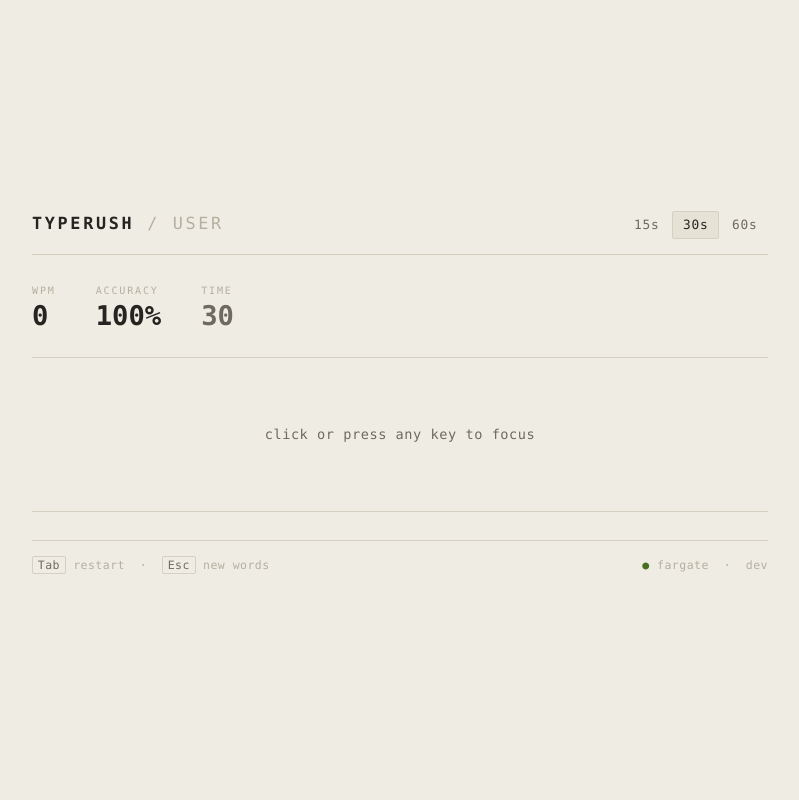
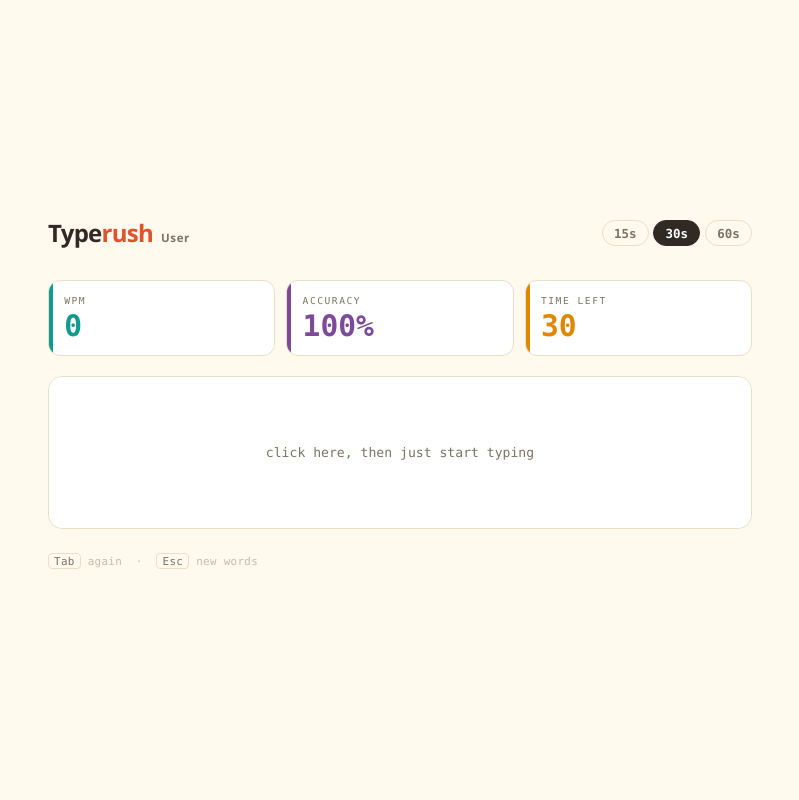
Before and after one commit to sjamillah/ecs-bluegreen-pipeline, a Flask app: page / in a window 1280 px wide. Shown: the whole page, without its empty margins (240-1039 px from the left). Run offline with Flask 3, Linux system fonts and the light colour scheme.

Commit message:
update the UI

```diff
--- a/app/templates/index.html
+++ b/app/templates/index.html
@@ -7,38 +7,41 @@
 <title>Typerush</title>
 <style>
     :root {
-        --paper:  #efece3;
-        --raised: #e6e2d6;
-        --ink:    #262320;
-        --soft:   #6f6a60;
-        --faint:  #b6afa1;
-        --rule:   #d6d0c1;
-        --hit:    #262320;
-        --miss:   #b23a1c;
-        --live:   #46701f;
+        --cream:  #fff9ee;
+        --card:   #ffffff;
+        --ink:    #2f2a24;
+        --soft:   #7d7365;
+        --faint:  #c6bbab;
+        --rule:   #ecdfc9;
+        --coral:  #e0522c;
+        --teal:   #0f9b8e;
+        --amber:  #e08700;
+        --plum:   #7d4a99;
         --mono: "SF Mono", "Cascadia Mono", "JetBrains Mono", ui-monospace, Menlo, Consolas, monospace;
+        --sans: "Avenir Next", "Segoe UI", system-ui, -apple-system, sans-serif;
     }
 
     @media (prefers-color-scheme: dark) {
         :root {
-            --paper:  #191713;
-            --raised: #211e19;
-            --ink:    #e9e3d6;
-            --soft:   #9a9386;
-            --faint:  #514b41;
-            --rule:   #332f27;
-            --hit:    #e9e3d6;
-            --miss:   #e0714c;
-            --live:   #a3c76b;
+            --cream:  #1b1815;
+            --card:   #241f1a;
+            --ink:    #f2ebdf;
+            --soft:   #a29889;
+            --faint:  #57503f;
+            --rule:   #362f26;
+            --coral:  #ff8360;
+            --teal:   #3ad4c4;
+            --amber:  #ffc14d;
+            --plum:   #cb9ae6;
         }
     }
 
     * { box-sizing: border-box; margin: 0; padding: 0; }
 
     body {
-        background: var(--paper);
+        background: var(--cream);
         color: var(--ink);
-        font-family: var(--mono);
+        font-family: var(--sans);
         min-height: 100vh;
         display: flex;
         justify-content: center;
@@ -47,171 +50,210 @@
         -webkit-font-smoothing: antialiased;
     }
 
-    .shell { width: 100%; max-width: 46rem; margin: auto; }
+    .shell { width: 100%; max-width: 44rem; margin: auto; }
 
     /* ---------- masthead ---------- */
     header {
         display: flex;
-        align-items: baseline;
+        align-items: center;
         justify-content: space-between;
         gap: 1rem;
         flex-wrap: wrap;
-        padding-bottom: 0.9rem;
-        border-bottom: 1px solid var(--rule);
+        margin-bottom: 1.75rem;
     }
 
     .wordmark {
-        font-size: 1.05rem;
-        font-weight: 700;
-        letter-spacing: 0.16em;
-        text-transform: uppercase;
+        font-size: 1.5rem;
+        font-weight: 800;
+        letter-spacing: -0.03em;
     }
-    .wordmark span { color: var(--faint); font-weight: 400; }
+    .wordmark b { color: var(--coral); font-weight: 800; }
+    .wordmark em {
+        font-style: normal;
+        font-size: 0.72rem;
+        font-weight: 600;
+        color: var(--soft);
+        letter-spacing: 0.05em;
+        margin-left: 0.5rem;
+    }
 
-    .modes { display: flex; gap: 0.15rem; }
+    .modes { display: flex; gap: 0.3rem; }
 
     .modes button {
-        font: inherit;
-        font-size: 0.8rem;
-        letter-spacing: 0.06em;
+        font-family: var(--mono);
+        font-size: 0.78rem;
+        font-weight: 600;
         color: var(--soft);
         background: none;
-        border: 1px solid transparent;
-        padding: 0.2rem 0.6rem;
+        border: 1.5px solid var(--rule);
+        padding: 0.28rem 0.7rem;
+        border-radius: 999px;
         cursor: pointer;
-        border-radius: 2px;
+        transition: color .12s, border-color .12s, background .12s;
     }
-    .modes button:hover { color: var(--ink); }
+    .modes button:hover { color: var(--ink); border-color: var(--faint); }
     .modes button[aria-pressed="true"] {
-        color: var(--ink);
-        border-color: var(--rule);
-        background: var(--raised);
+        color: var(--card);
+        background: var(--ink);
+        border-color: var(--ink);
     }
-    .modes button:focus-visible { outline: 2px solid var(--soft); outline-offset: 1px; }
+    .modes button:focus-visible { outline: 2px solid var(--teal); outline-offset: 2px; }
 
     /* ---------- readout ---------- */
     .readout {
-        display: flex;
-        gap: 2.5rem;
-        padding: 1.75rem 0 1.5rem;
+        display: grid;
+        grid-template-columns: repeat(3, 1fr);
+        gap: 0.7rem;
+        margin-bottom: 1.25rem;
+    }
+
+    .stat {
+        background: var(--card);
+        border: 1.5px solid var(--rule);
+        border-radius: 12px;
+        padding: 0.75rem 0.95rem;
+        position: relative;
+        overflow: hidden;
+    }
+    .stat::before {
+        content: "";
+        position: absolute;
+        left: 0; top: 0; bottom: 0;
+        width: 4px;
+        background: var(--tone, var(--faint));
+    }
+    .stat.wpm  { --tone: var(--teal); }
+    .stat.acc  { --tone: var(--plum); }
+    .stat.time { --tone: var(--amber); }
+
+    .stat .k {
+        display: block;
+        font-family: var(--mono);
+        font-size: 0.6rem;
+        letter-spacing: 0.16em;
+        text-transform: uppercase;
+        color: var(--soft);
+    }
+    .stat .v {
+        font-family: var(--mono);
+        font-size: 1.85rem;
+        font-weight: 700;
+        line-height: 1.15;
+        color: var(--tone, var(--ink));
         font-variant-numeric: tabular-nums;
     }
 
-    .stat .k {
-        display: block;
-        font-size: 0.63rem;
-        letter-spacing: 0.18em;
+    .held {
+        display: none;
+        position: absolute;
+        right: 0.7rem; top: 0.72rem;
+        font-family: var(--mono);
+        font-size: 0.58rem;
+        letter-spacing: 0.1em;
         text-transform: uppercase;
-        color: var(--faint);
-        margin-bottom: 0.15rem;
+        color: var(--amber);
+        border: 1px solid var(--amber);
+        border-radius: 999px;
+        padding: 0.05rem 0.4rem;
     }
-    .stat .v { font-size: 1.7rem; font-weight: 700; line-height: 1.1; }
-    .stat.clock .v { color: var(--soft); }
-    .stat.clock.running .v { color: var(--live); }
+    .stat.time.held-on .held { display: block; }
+    .stat.time.held-on .v { opacity: 0.55; }
 
     /* ---------- typing surface ---------- */
     .surface {
         position: relative;
-        border-top: 1px solid var(--rule);
-        border-bottom: 1px solid var(--rule);
-        padding: 1.5rem 0;
+        background: var(--card);
+        border: 1.5px solid var(--rule);
+        border-radius: 14px;
+        padding: 1.4rem 1.5rem;
         cursor: text;
     }
+    .surface:focus-within { border-color: var(--teal); }
 
     .viewport { height: 6.6rem; overflow: hidden; }
     .stream {
-        font-size: 1.28rem;
+        font-family: var(--mono);
+        font-size: 1.25rem;
         line-height: 2.2rem;
-        letter-spacing: 0.01em;
         transition: transform 0.15s ease;
         color: var(--faint);
     }
 
-    .w { display: inline-block; margin-right: 0.62rem; white-space: nowrap; }
+    .w { display: inline-block; margin-right: 0.6rem; white-space: nowrap; }
     .c { position: relative; }
-    .c.hit  { color: var(--hit); }
-    .c.miss { color: var(--miss); text-decoration: underline; text-decoration-thickness: 1px; }
-    .c.extra { color: var(--miss); opacity: 0.65; }
+    .c.hit   { color: var(--ink); }
+    .c.miss  { color: var(--coral); background: color-mix(in srgb, var(--coral) 14%, transparent); border-radius: 2px; }
+    .c.extra { color: var(--coral); opacity: 0.55; }
 
     .c.at::before {
         content: "";
         position: absolute;
-        left: -2px; top: 0.1em; bottom: 0.05em;
-        width: 2px;
-        background: var(--live);
+        left: -2px; top: 0.12em; bottom: 0.06em;
+        width: 2.5px;
+        border-radius: 2px;
+        background: var(--teal);
         animation: blink 1.1s steps(1) infinite;
     }
-    .w.done.bad { text-decoration: underline; text-decoration-color: var(--miss); text-underline-offset: 4px; }
-
     @keyframes blink { 0%, 49% { opacity: 1; } 50%, 100% { opacity: 0; } }
 
-    #catcher {
-        position: absolute; inset: 0;
-        opacity: 0; border: 0; padding: 0;
-        font: inherit; resize: none; cursor: text;
-    }
+    #catcher { position: absolute; inset: 0; opacity: 0; border: 0; padding: 0; font: inherit; resize: none; }
 
     .veil {
         position: absolute; inset: 0;
-        display: none;
-        align-items: center; justify-content: center;
-        background: var(--paper);
-        font-size: 0.85rem; color: var(--soft);
-        letter-spacing: 0.04em;
+        display: none; align-items: center; justify-content: center;
+        background: var(--card);
+        border-radius: 14px;
+        font-family: var(--mono); font-size: 0.82rem; color: var(--soft);
     }
     .surface.blurred .veil { display: flex; }
 
     /* ---------- result ---------- */
-    .result { display: none; padding: 1.75rem 0 0; }
+    .result { display: none; margin-top: 1.25rem; }
     .result.show { display: block; }
-    .result .grid {
-        display: grid;
-        grid-template-columns: repeat(auto-fit, minmax(7rem, 1fr));
-        gap: 1.25rem 2rem;
-        margin-bottom: 1.25rem;
+
+    .verdict {
+        font-size: 1.35rem;
+        font-weight: 800;
+        letter-spacing: -0.02em;
+        margin-bottom: 0.9rem;
     }
-    .result .big { font-size: 2.9rem; font-weight: 700; line-height: 1; }
-    .result .k {
-        display: block; font-size: 0.63rem; letter-spacing: 0.18em;
-        text-transform: uppercase; color: var(--faint); margin-bottom: 0.3rem;
+    .verdict span { color: var(--coral); }
+
+    .cards { display: grid; grid-template-columns: repeat(auto-fit, minmax(8rem, 1fr)); gap: 0.7rem; }
+    .cards div {
+        background: var(--card);
+        border: 1.5px solid var(--rule);
+        border-radius: 12px;
+        padding: 0.8rem 0.95rem;
     }
-    .result .v { font-size: 1.3rem; font-weight: 700; }
-    .pb { color: var(--live); }
+    .cards .k {
+        display: block; font-family: var(--mono); font-size: 0.6rem;
+        letter-spacing: 0.16em; text-transform: uppercase; color: var(--soft);
+    }
+    .cards .v { font-family: var(--mono); font-size: 1.5rem; font-weight: 700; }
+    .cards .big { font-size: 2.4rem; color: var(--teal); }
+    .pb { color: var(--amber) !important; }
 
     /* ---------- footer ---------- */
     footer {
-        display: flex;
-        justify-content: space-between;
-        gap: 1rem;
-        flex-wrap: wrap;
-        margin-top: 1.75rem;
-        padding-top: 0.9rem;
-        border-top: 1px solid var(--rule);
-        font-size: 0.72rem;
-        color: var(--faint);
-        letter-spacing: 0.04em;
+        display: flex; justify-content: space-between; gap: 1rem; flex-wrap: wrap;
+        margin-top: 1.5rem;
+        font-family: var(--mono); font-size: 0.68rem;
+        color: var(--faint); letter-spacing: 0.03em;
     }
     footer kbd {
-        font: inherit;
-        border: 1px solid var(--rule);
-        border-radius: 2px;
-        padding: 0.05rem 0.3rem;
-        color: var(--soft);
+        font: inherit; border: 1px solid var(--rule); border-radius: 4px;
+        padding: 0.05rem 0.32rem; color: var(--soft);
     }
-    #build { color: var(--faint); }
-    #build.moved { color: var(--live); }
-    #dot { color: var(--live); }
-    #dot.down { color: var(--miss); }
-
     @media (max-width: 540px) {
-        .readout { gap: 1.5rem; }
-        .stat .v { font-size: 1.4rem; }
-        .stream { font-size: 1.1rem; line-height: 2rem; }
+        .readout { grid-template-columns: 1fr 1fr; }
+        .stat.time { grid-column: span 2; }
+        .stream { font-size: 1.08rem; line-height: 2rem; }
         .viewport { height: 6rem; }
     }
 
     @media (prefers-reduced-motion: reduce) {
-        * { animation-duration: 0.001ms !important; transition-duration: 0.001ms !important; }
+        * { animation-duration: .001ms !important; transition-duration: .001ms !important; }
     }
 </style>
 </head>
@@ -219,7 +261,7 @@
 <div class="shell">
 
     <header>
-        <div class="wordmark">Typerush <span>/ {{ name }}</span></div>
+        <div class="wordmark">Type<b>rush</b><em>{{ name }}</em></div>
         <div class="modes" role="group" aria-label="Test length">
             <button type="button" data-secs="15">15s</button>
             <button type="button" data-secs="30" aria-pressed="true">30s</button>
@@ -228,55 +270,58 @@
     </header>
 
     <div class="readout">
-        <div class="stat"><span class="k">wpm</span><span class="v" id="wpm">0</span></div>
-        <div class="stat"><span class="k">accuracy</span><span class="v" id="acc">100%</span></div>
-        <div class="stat clock" id="clockbox"><span class="k">time</span><span class="v" id="clock">30</span></div>
+        <div class="stat wpm"><span class="k">wpm</span><span class="v" id="wpm">0</span></div>
+        <div class="stat acc"><span class="k">accuracy</span><span class="v" id="acc">100%</span></div>
+        <div class="stat time" id="timebox">
+            <span class="held">held</span>
+            <span class="k">time left</span><span class="v" id="clock">30</span>
+        </div>
     </div>
 
     <div class="surface" id="surface">
         <div class="viewport"><div class="stream" id="stream"></div></div>
         <textarea id="catcher" autocomplete="off" autocorrect="off" autocapitalize="off"
                   spellcheck="false" aria-label="Type here"></textarea>
-        <div class="veil">click or press any key to focus</div>
+        <div class="veil">click here, then just start typing</div>
     </div>
 
     <section class="result" id="result" aria-live="polite">
-        <div class="grid">
-            <div><span class="k">words per minute</span><span class="big" id="r-wpm">0</span></div>
+        <p class="verdict" id="verdict"></p>
+        <div class="cards">
+            <div><span class="k">words per minute</span><span class="v big" id="r-wpm">0</span></div>
             <div><span class="k">accuracy</span><span class="v" id="r-acc">0%</span></div>
             <div><span class="k">characters</span><span class="v" id="r-chars">0</span></div>
-            <div><span class="k">personal best</span><span class="v" id="r-best">&mdash;</span></div>
+            <div><span class="k">your best</span><span class="v" id="r-best">&mdash;</span></div>
         </div>
     </section>
 
     <footer>
-        <span><kbd>Tab</kbd> restart &nbsp;&middot;&nbsp; <kbd>Esc</kbd> new words</span>
-        <span><span id="dot">&#9679;</span> fargate &nbsp;&middot;&nbsp; <span id="build">{{ version }}</span></span>
+        <span><kbd>Tab</kbd> again &nbsp;&middot;&nbsp; <kbd>Esc</kbd> new words</span>
     </footer>
 
 </div>
 
 <script>
 (function () {
-    var stream   = document.getElementById("stream");
-    var surface  = document.getElementById("surface");
-    var catcher  = document.getElementById("catcher");
-    var elWpm    = document.getElementById("wpm");
-    var elAcc    = document.getElementById("acc");
-    var elClock  = document.getElementById("clock");
-    var clockBox = document.getElementById("clockbox");
-    var result   = document.getElementById("result");
-    var elBuild  = document.getElementById("build");
-    var elDot    = document.getElementById("dot");
+    var stream  = document.getElementById("stream");
+    var surface = document.getElementById("surface");
+    var catcher = document.getElementById("catcher");
+    var elWpm   = document.getElementById("wpm");
+    var elAcc   = document.getElementById("acc");
+    var elClock = document.getElementById("clock");
+    var timeBox = document.getElementById("timebox");
+    var result  = document.getElementById("result");
+    var verdict = document.getElementById("verdict");
 
+    var IDLE_MS = 2000;          // stop the clock after this long without a key
     var LIMIT = 30;
+
     var words = [];
-    var wi = 0, ci = 0;
-    var typed = 0, hits = 0;
-    var running = false, done = false;
-    var startedAt = 0, tick = null, left = LIMIT;
+    var wi = 0, ci = 0, typed = 0, hits = 0;
+    var started = false, done = false, held = true;
+    var activeMs = 0, lastKey = 0, lastTick = 0, tick = null;
 
-    /* ---------- word supply ---------- */
+    /* ---------- words ---------- */
 
     function fetchWords() {
         return fetch("/api/words?count=120", { cache: "no-store" })
@@ -290,10 +335,9 @@
 
     function paint() {
         stream.innerHTML = "";
-        words.forEach(function (w, i) {
+        words.forEach(function (w) {
             var span = document.createElement("span");
             span.className = "w";
-            span.dataset.i = i;
             w.split("").forEach(function (ch) {
                 var c = document.createElement("span");
                 c.className = "c";
@@ -311,66 +355,99 @@
         if (old) old.classList.remove("at");
         var word = stream.children[wi];
         if (!word) return;
-        var target = word.children[Math.min(ci, word.children.length - 1)];
-        if (target) target.classList.add("at");
-        scroll(word);
+        var cell = word.children[Math.min(ci, word.children.length - 1)];
+        if (cell) cell.classList.add("at");
+
+        var lineH = parseFloat(getComputedStyle(stream).lineHeight);
+        var line = Math.round(word.offsetTop / lineH);
+        stream.style.transform = "translateY(" + (-Math.max(0, line - 1) * lineH) + "px)";
     }
 
-    function scroll(word) {
-        var lineH = parseFloat(getComputedStyle(stream).lineHeight);
-        var line = Math.round(word.offsetTop / lineH);
-        var shift = Math.max(0, line - 1) * lineH;
-        stream.style.transform = "translateY(" + (-shift) + "px)";
+    /* ---------- clock: only counts while you are actually typing ---------- */
+
+    function nudge() {
+        if (done) return;
+        lastKey = Date.now();
+        if (held) {
+            held = false;
+            lastTick = Date.now();
+            timeBox.classList.remove("held-on");
+        }
+        if (!started) {
+            started = true;
+            lastTick = Date.now();
+            tick = setInterval(beat, 100);
+        }
     }
 
-    /* ---------- clock and stats ---------- */
+    function beat() {
+        var now = Date.now();
+        var delta = now - lastTick;
+        lastTick = now;
 
-    function begin() {
-        if (running || done) return;
-        running = true;
-        startedAt = Date.now();
-        clockBox.classList.add("running");
-        tick = setInterval(function () {
-            left = LIMIT - Math.floor((Date.now() - startedAt) / 1000);
-            if (left <= 0) { left = 0; finish(); }
-            elClock.textContent = left;
-            stats();
-        }, 200);
+        if (!held && now - lastKey > IDLE_MS) {
+            held = true;
+            timeBox.classList.add("held-on");
+        }
+        if (!held) activeMs += delta;
+
+        var left = Math.max(0, LIMIT - Math.floor(activeMs / 1000));
+        elClock.textContent = left;
+        stats();
+        if (left <= 0) finish();
+    }
+
+    function wpmNow() {
+        var mins = activeMs / 60000;
+        return mins > 0 ? Math.max(0, Math.round((hits / 5) / mins)) : 0;
     }
 
     function stats() {
-        var mins = (Date.now() - startedAt) / 60000;
-        var wpm = mins > 0 ? Math.round((hits / 5) / mins) : 0;
-        elWpm.textContent = wpm < 0 ? 0 : wpm;
+        elWpm.textContent = wpmNow();
         elAcc.textContent = (typed ? Math.round((hits / typed) * 100) : 100) + "%";
-        return wpm;
     }
+
+    /* ---------- finish ---------- */
+
+    var LINES = [
+        [0,   "Everyone starts somewhere."],
+        [30,  "Solid. Keep the rhythm going."],
+        [50,  "That is a good pace."],
+        [70,  "Quick fingers."],
+        [90,  "Genuinely fast."],
+        [110, "Show off."]
+    ];
 
     function finish() {
         clearInterval(tick);
-        running = false;
         done = true;
-        clockBox.classList.remove("running");
+        held = true;
+        timeBox.classList.remove("held-on");
 
-        var mins = LIMIT / 60;
-        var wpm = Math.max(0, Math.round((hits / 5) / mins));
+        var wpm = wpmNow();
         var acc = typed ? Math.round((hits / typed) * 100) : 100;
 
         document.getElementById("r-wpm").textContent = wpm;
         document.getElementById("r-acc").textContent = acc + "%";
         document.getElementById("r-chars").textContent = hits + " / " + typed;
 
+        var line = LINES[0][1];
+        LINES.forEach(function (row) { if (wpm >= row[0]) line = row[1]; });
+
         var key = "typerush-best-" + LIMIT;
         var best = 0;
         try { best = parseInt(localStorage.getItem(key) || "0", 10); } catch (e) {}
         var elBest = document.getElementById("r-best");
+
         if (wpm > best) {
             try { localStorage.setItem(key, String(wpm)); } catch (e) {}
-            elBest.textContent = wpm + " new";
+            elBest.textContent = wpm;
             elBest.classList.add("pb");
+            verdict.innerHTML = "New personal best. <span>" + line + "</span>";
         } else {
-            elBest.textContent = best ? String(best) : "—";
+            elBest.textContent = best || "—";
             elBest.classList.remove("pb");
+            verdict.innerHTML = line + " <span>Try again?</span>";
         }
         result.classList.add("show");
     }
@@ -380,19 +457,15 @@
     function reset(fresh) {
         clearInterval(tick);
         wi = 0; ci = 0; typed = 0; hits = 0;
-        running = false; done = false;
-        left = LIMIT;
+        started = false; done = false; held = true;
+        activeMs = 0;
         elClock.textContent = LIMIT;
         elWpm.textContent = "0";
         elAcc.textContent = "100%";
-        clockBox.classList.remove("running");
+        timeBox.classList.remove("held-on");
         result.classList.remove("show");
-
-        if (fresh) {
-            fetchWords().then(function (w) { words = w; paint(); });
-        } else {
-            paint();
-        }
+        if (fresh) { fetchWords().then(function (w) { words = w; paint(); }); }
+        else { paint(); }
     }
 
     /* ---------- typing ---------- */
@@ -400,9 +473,8 @@
     function type(ch) {
         var word = stream.children[wi];
         if (!word) return;
-        begin();
+        nudge();
         typed++;
-
         if (ci < words[wi].length) {
             var cell = word.children[ci];
             if (ch === words[wi][ci]) { cell.className = "c hit"; hits++; }
@@ -418,15 +490,8 @@
     }
 
     function space() {
-        if (!running && !done) begin();
-        var word = stream.children[wi];
-        if (!word) return;
-        if (ci === 0) return;                       // ignore leading spaces
-        if (word.querySelector(".miss, .extra") || ci < words[wi].length) {
-            word.classList.add("done", "bad");
-        } else {
-            word.classList.add("done");
-        }
+        if (ci === 0) return;
+        nudge();
         wi++; ci = 0;
         if (wi >= words.length) { finish(); return; }
         mark();
@@ -434,11 +499,15 @@
 
     function back() {
         if (ci === 0) return;
+        nudge();
         var word = stream.children[wi];
         ci--;
         var cell = word.children[ci];
-        if (cell.classList.contains("extra")) { cell.remove(); }
-        else { cell.className = "c"; }
+        if (cell.classList.contains("extra")) cell.remove();
+        else {
+            if (cell.classList.contains("hit")) hits--;
+            cell.className = "c";
+        }
         if (typed > 0) typed--;
         mark();
     }
@@ -448,21 +517,15 @@
         if (e.key === "Escape") { e.preventDefault(); reset(true);  catcher.focus(); return; }
         if (e.ctrlKey || e.metaKey || e.altKey) return;
         if (done) return;
-
-        if (e.key === "Backspace") { e.preventDefault(); back(); return; }
+        if (e.key === "Backspace") { e.preventDefault(); back();  return; }
         if (e.key === " ")         { e.preventDefault(); space(); return; }
         if (e.key.length === 1)    { e.preventDefault(); type(e.key); }
     });
 
-    /* focus handling: the textarea keeps mobile keyboards up */
-    function focusIn()  { surface.classList.remove("blurred"); }
-    function focusOut() { surface.classList.add("blurred"); }
-    catcher.addEventListener("focus", focusIn);
-    catcher.addEventListener("blur", focusOut);
+    catcher.addEventListener("focus", function () { surface.classList.remove("blurred"); });
+    catcher.addEventListener("blur",  function () { surface.classList.add("blurred"); });
     surface.addEventListener("click", function () { catcher.focus(); });
     document.addEventListener("keydown", function () { if (!done) catcher.focus(); });
-
-    /* ---------- modes ---------- */
 
     Array.prototype.forEach.call(document.querySelectorAll(".modes button"), function (b) {
         b.addEventListener("click", function () {
@@ -476,28 +539,8 @@
         });
     });
 
-    /* ---------- build badge: quiet, but shows a blue/green switch ---------- */
-
-    var build = elBuild.textContent.trim();
-    setInterval(function () {
-        if (running) return;                        // never poll mid-test
-        fetch("/health", { cache: "no-store" })
-            .then(function (r) { return r.json(); })
-            .then(function (d) {
-                elDot.classList.remove("down");
-                if (d.version && d.version !== build) {
-                    build = d.version;
-                    elBuild.textContent = build;
-                    elBuild.classList.add("moved");
-                    setTimeout(function () { elBuild.classList.remove("moved"); }, 6000);
-                }
-            })
-            .catch(function () { elDot.classList.add("down"); });
-    }, 5000);
-
     reset(true);
-    catcher.focus();
-    focusOut();
+    surface.classList.add("blurred");
 })();
 </script>
 </body>
```
